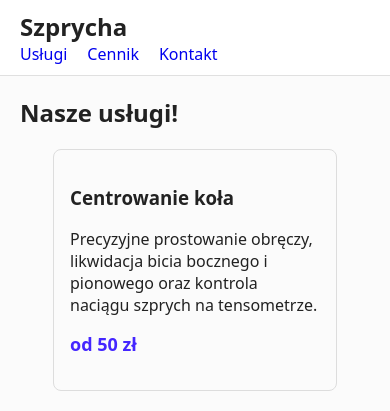
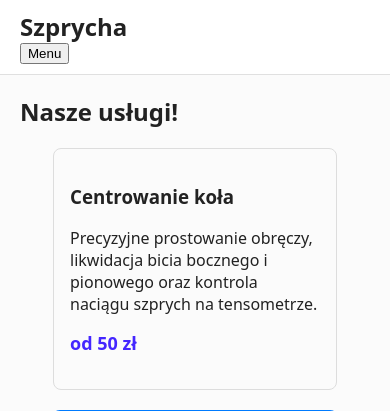
Before and after one commit to rafalkonarski/ti-lab-konarski, a PHP site: page / in a window 390 px wide. Shown: the top 411 px of the page. Run offline with PHP 8.4, Linux system fonts and the light colour scheme.

Commit message:
lab2: poprawa ustawień - menu

```diff
--- a/index.php
+++ b/index.php
@@ -22,6 +22,7 @@ $cennik = [
   <body>
     <header class="site-header">
       <p class="logo">Szprycha</p>
+      <button class="menu-toggle" aria-label="false">Menu</button>
       <nav class="menu">
         <a href="#uslugi">Usługi</a>
         <a href="#cennik">Cennik</a>
--- a/style.css
+++ b/style.css
@@ -92,9 +92,23 @@ main, #kontakt {
 .menu { display: flex; gap: 20px;}
 .menu a { text-decoration: none; }
 .menu a:hover { color: #007bff;}
+.menu-toggle { display: none; }
 @media (max-width: 600px) {
     .site-header {
         flex-direction: column;
         align-items: flex-start;
     }
+    .menu-toggle {
+        display: block;
+        cursor: pointer;
+    }
+    .menu {
+    display: none; /* Domyślnie zwijamy/ukrywamy menu */
+  }
+
+  .menu.menu--open {
+    display: flex; /* lub display: block - rozwinięcie po kliknięciu */
+    flex-direction: column;
+    gap: 10px;
+  }
 }
```
